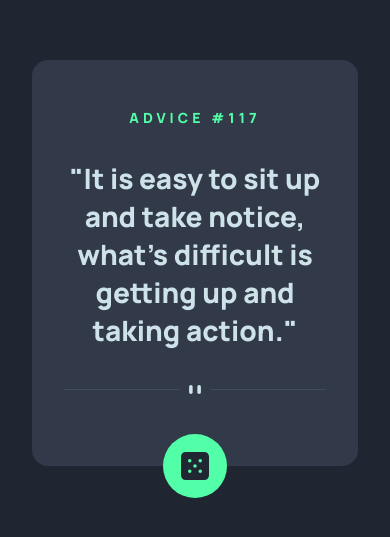
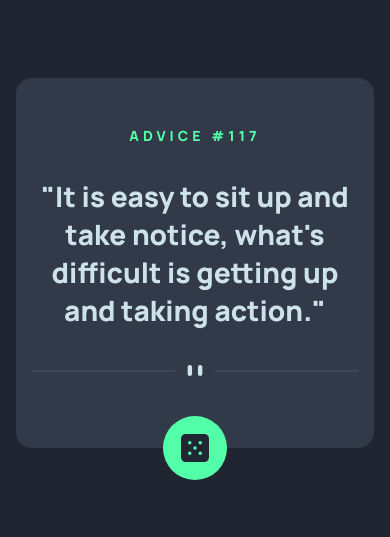
Before and after one commit to gefgu/advice-slip, a Next.js app: page / in a window 390 px wide. Shown: the part 159-696 px from the top of the page. Built offline with nearby package versions, Linux system fonts and the light colour scheme.

Commit message:
Add mobile styling

```diff
--- a/styles/Home.module.css
+++ b/styles/Home.module.css
@@ -48,3 +48,14 @@
   position: absolute;
   bottom: -32px;
 }
+
+@media (max-width: 600px) {
+  .container {
+    padding: 16px;
+  }
+
+  .quoteBox {
+    padding-left: 16px;
+    padding-right: 16px;
+  }
+}
```
